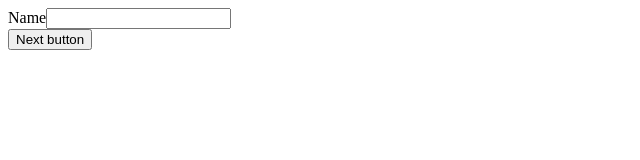
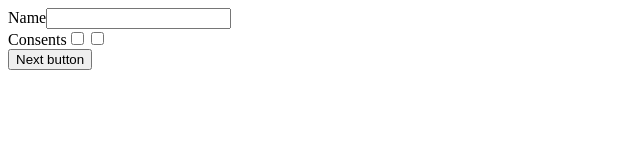
Before and after one commit to Tectonica-Campaigns-Solutions/to-remove-test-netlify-form, a Gatsby site: page / in a window 1280 px wide. Shown: the whole page, without its empty margins (0-640 px from the left). Built offline with nearby package versions, Linux system fonts and the light colour scheme; Gatsby itself is replaced by a stand-in of ours.

Commit message:
form with no conditionals

```diff
--- a/src/pages/index.js
+++ b/src/pages/index.js
@@ -166,7 +166,7 @@ const IndexPage = () => {
         <CompanyEmailFormStep1 />
       }
       {
-        step === 2
+        step === 1
          &&
         <CompanyEmailFormStep2 />
       }
```
